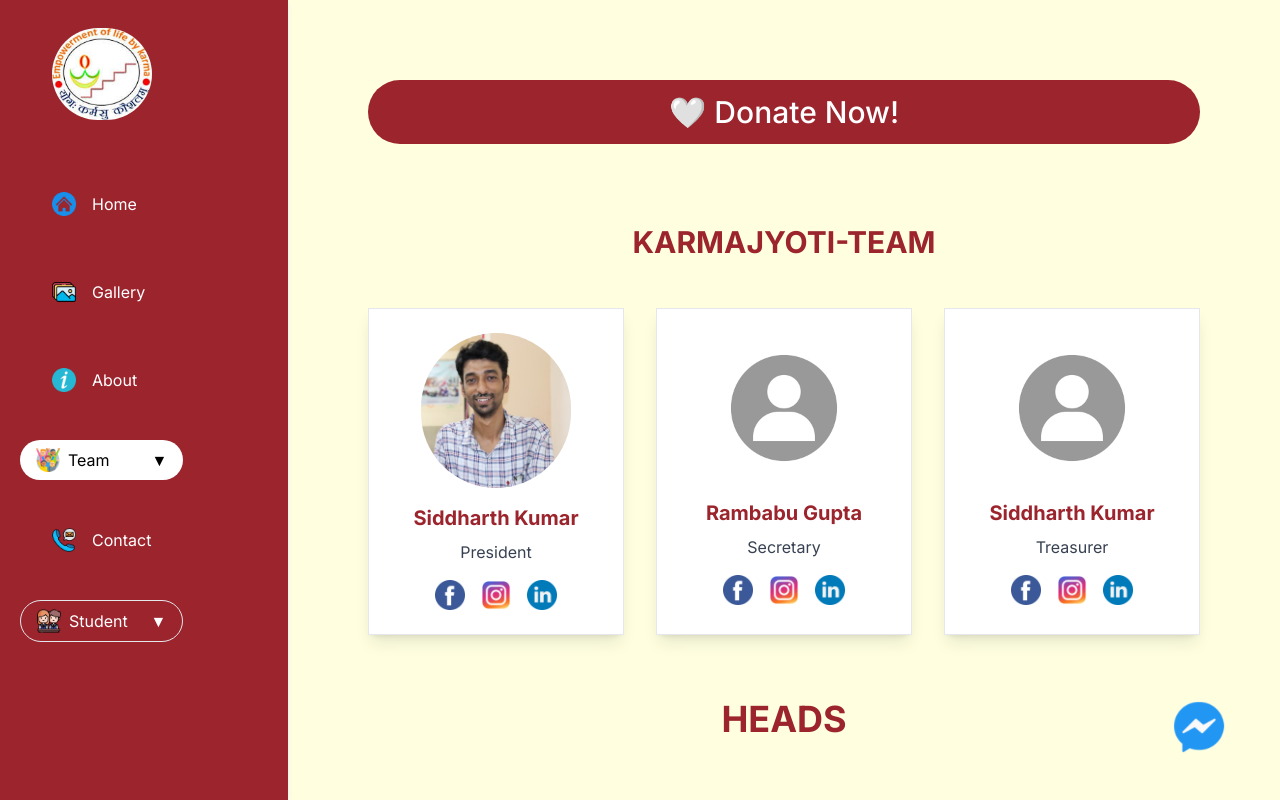
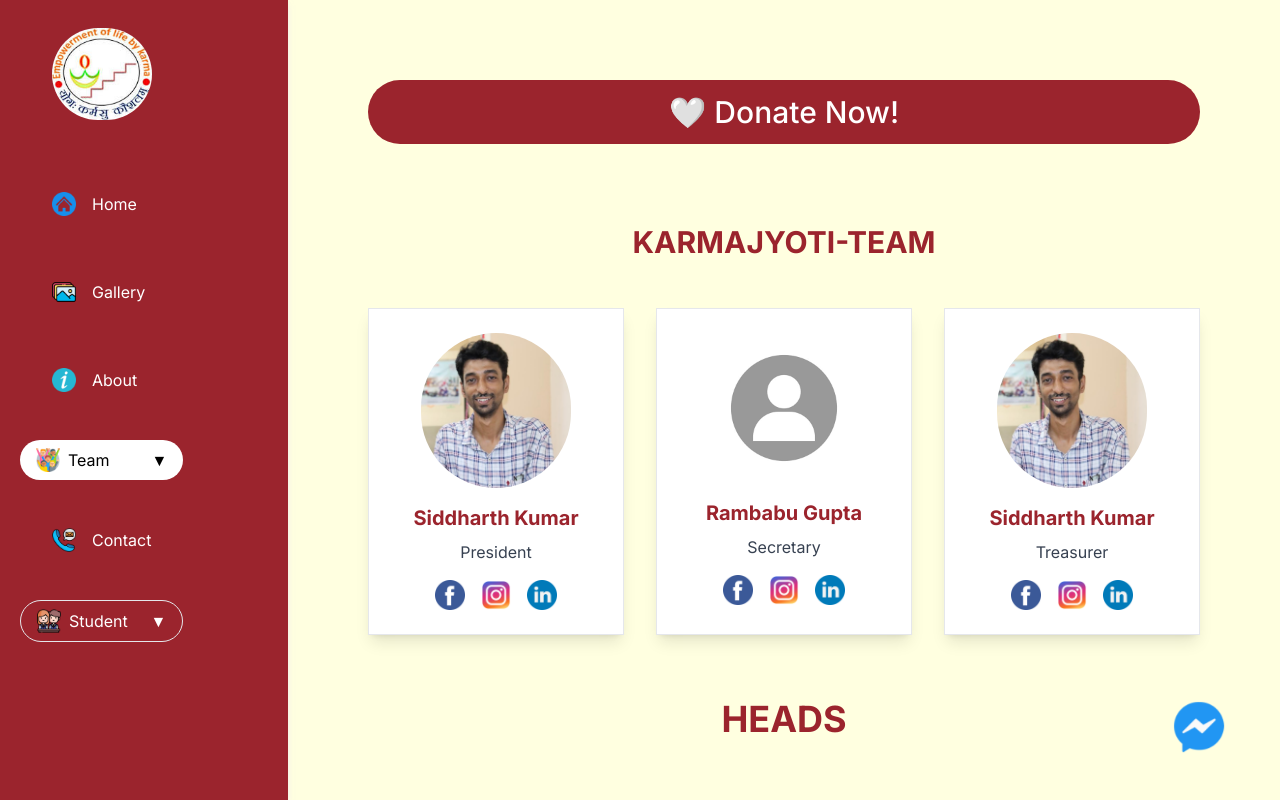
Before and after one commit to DharmaplGurjar/karma-jyoti-new-website, a Next.js app: page /team in a window 1280 px wide. Built offline with nearby package versions, Linux system fonts and the light colour scheme.

Commit message:
head and treasurer image update

```diff
--- a/sections/index.js
+++ b/sections/index.js
@@ -129,12 +129,12 @@ export const team = [
     linkdin: "/",
   },
   {
-    image: "/images/user.png",
+    image: "/images/team/siddarth.jpeg",
     name: "Siddharth Kumar",
     position: "Treasurer",
     fb: "/",
-    insta: "/",
-    linkdin: "/",
+    insta: "https://www.instagram.com/somewhere_inspacetime/",
+    linkdin: "https://www.linkedin.com/in/siddharth-kumar-606053231/?originalSubdomain=in",
   },
 
   {
```
